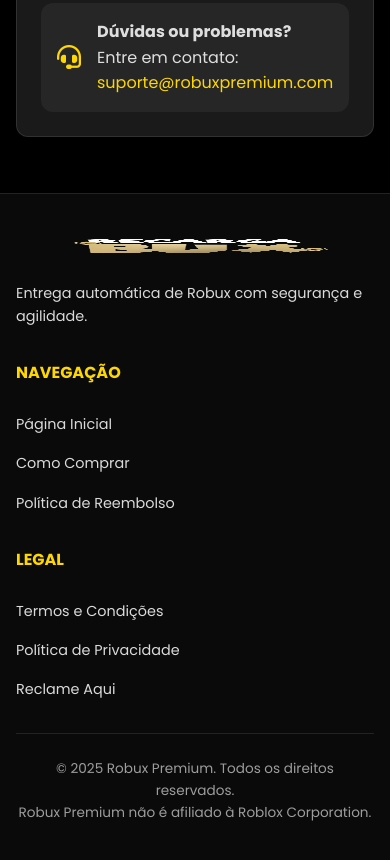
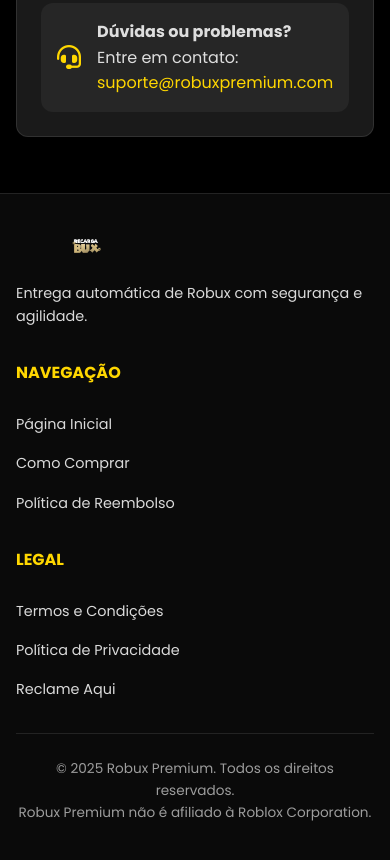
Before and after one commit to Joseph001479/robux_v3, a plain HTML site: page termos-condicoes.html in a window 390 px wide. Shown: the part 3532-4392 px from the top of the page. Drawn offline with Linux system fonts and the light colour scheme.

Commit message:
Fix footer logo size and responsiveness
Updated the footer logo size and alignment for better responsiveness.

```diff
--- a/termos-condicoes.html
+++ b/termos-condicoes.html
@@ -3,7 +3,7 @@
 <head>
     <meta charset="UTF-8">
     <meta name="viewport" content="width=device-width, initial-scale=1.0">
-    <title>Termos e Condições | Robux </title>
+    <title>Termos e Condições | Robux</title>
 
     <!-- Fontes -->
     <link rel="preconnect" href="https://fonts.googleapis.com">
@@ -208,7 +208,7 @@
         }
 
         /* ============================================
-           FOOTER
+           FOOTER - APENAS A LOGO CORRIGIDA
            ============================================ */
         .main-footer {
             background: #0A0A0A;
@@ -230,9 +230,13 @@
             gap: var(--space-md);
         }
 
+        /* LOGO DO RODAPÉ CORRIGIDA - SEM DISTORÇÃO */
         .footer-logo {
-            height: 40px;
-            width: auto;
+            height: 50px;           /* Altura um pouco maior */
+            width: auto;            /* Largura proporcional */
+            max-width: 180px;       /* Não deixa ficar muito larga */
+            object-fit: contain;    /* MANTÉM A PROPORÇÃO - ESSENCIAL */
+            display: block;         /* Remove espaço extra abaixo */
         }
 
         .footer-tagline {
@@ -313,6 +317,19 @@
             .btn-voltar {
                 margin-top: var(--space-sm);
             }
+
+            /* Ajuste da logo no mobile */
+            .footer-logo {
+                height: 45px; /* Um pouco menor no mobile */
+                max-width: 160px;
+            }
+        }
+
+        @media (max-width: 480px) {
+            .footer-logo {
+                height: 40px;
+                max-width: 140px;
+            }
         }
     </style>
 </head>
@@ -322,7 +339,7 @@
         <div class="container header-container">
             <a href="../index.html" class="brand">
                 <img src="../assets/logo.png" alt="Robux Premium logo - golden currency symbol for digital Robux transactions" class="logo-img">
-                <div class="brand-name">ROBUX </div>
+                <div class="brand-name">ROBUX</div>
             </a>
 
             <a href="../index.html" class="btn-voltar">
@@ -425,7 +442,7 @@
         </div>
     </main>
 
-    <!-- Footer -->
+    <!-- Footer - COM LOGO CORRIGIDA -->
     <footer class="main-footer">
         <div class="container">
             <div class="footer-content">
```
